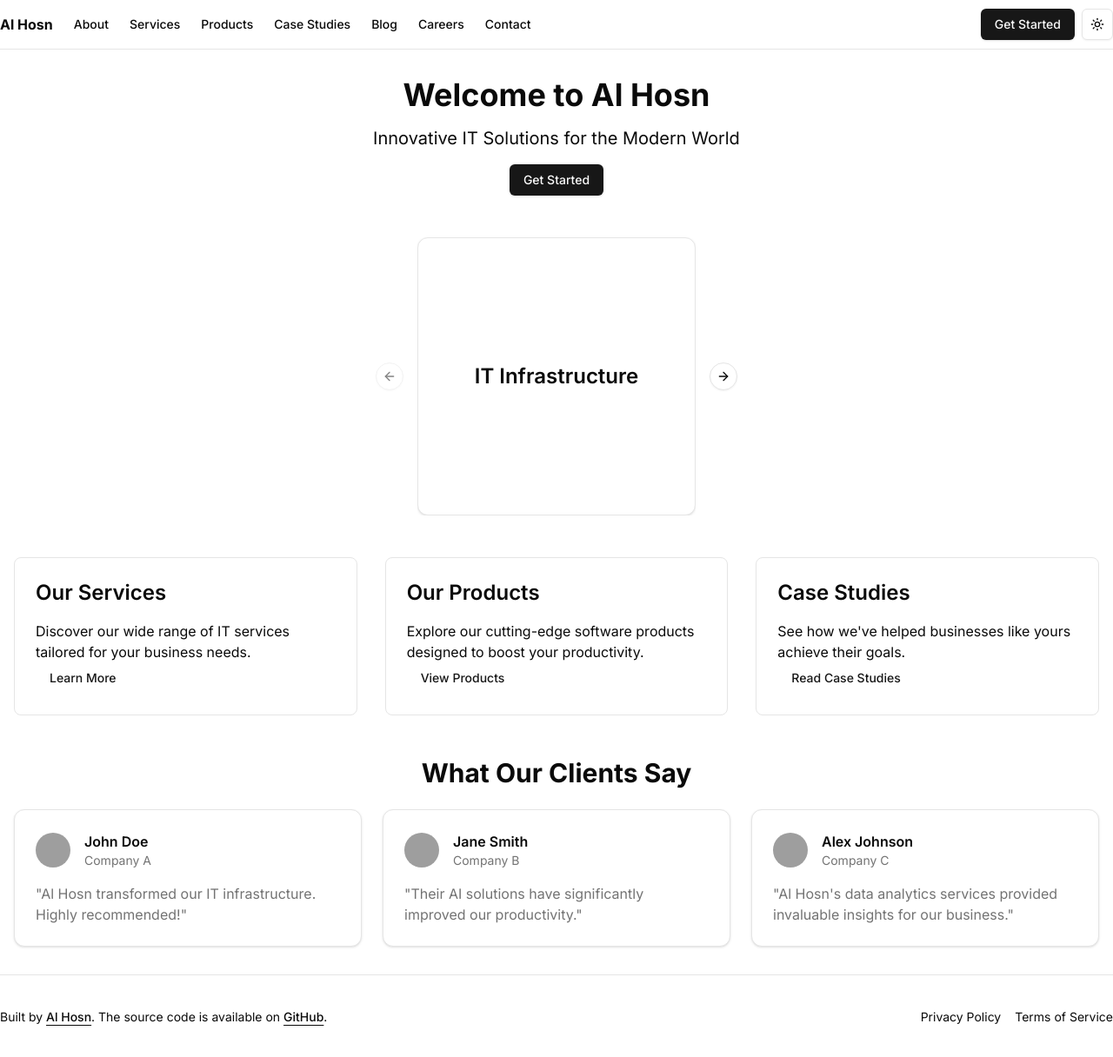
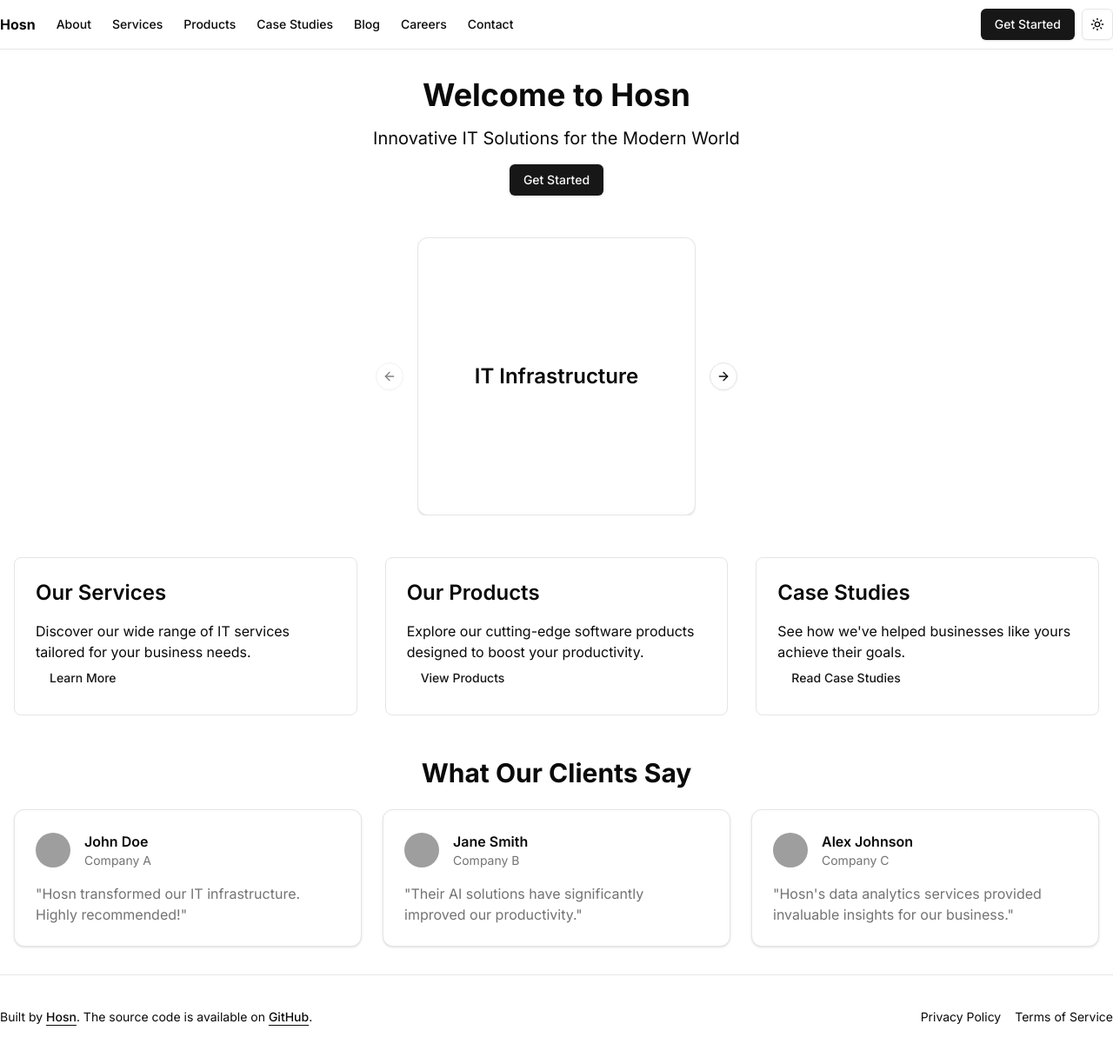
Before and after one commit to Ricksanchez-c137-og/techanova, a Next.js app: page / in a window 1280 px wide. Shown: the whole page at 87% size. Built offline with nearby package versions, Linux system fonts and the light colour scheme; grey boxes are pictures that could not be loaded.

Commit message:
removed the AL from AL Hosn

```diff
--- a/app/about/page.tsx
+++ b/app/about/page.tsx
@@ -1,8 +1,8 @@
 export default function About() {
     return (
       <div className="space-y-8">
-        <h1 className="text-4xl font-bold">About Al Hosn</h1>
-        <p className="text-xl">TechNova is a leading IT solutions provider, dedicated to empowering businesses through innovative technology.</p>
+        <h1 className="text-4xl font-bold">About Hosn</h1>
+        <p className="text-xl">Hosn is a leading IT solutions provider, dedicated to empowering businesses through innovative technology.</p>
         <section>
           <h2 className="text-2xl font-semibold mb-4">Our Mission</h2>
           <p>To deliver cutting-edge IT solutions that drive business growth and efficiency.</p>
--- a/app/blog/page.tsx
+++ b/app/blog/page.tsx
@@ -11,7 +11,7 @@ export default function Blog() {
 
   return (
     <div className="space-y-8">
-      <h1 className="text-4xl font-bold">Al Hosn Blog</h1>
+      <h1 className="text-4xl font-bold">Hosn Blog</h1>
       <p className="text-xl">Stay updated with the latest in technology and IT solutions.</p>
       <div className="grid grid-cols-1 md:grid-cols-2 gap-6">
         {blogPosts.map((post, index) => (
--- a/app/careers/page.tsx
+++ b/app/careers/page.tsx
@@ -11,7 +11,7 @@ export default function Careers() {
 
   return (
     <div className="space-y-8">
-      <h1 className="text-4xl font-bold">Careers at Al Hosn</h1>
+      <h1 className="text-4xl font-bold">Careers at Hosn</h1>
       <p className="text-xl">Join our team of innovators and shape the future of technology.</p>
       <section className="space-y-4">
         <h2 className="text-2xl font-semibold">Why Al Hosn?</h2>
--- a/app/contact/page.tsx
+++ b/app/contact/page.tsx
@@ -67,7 +67,7 @@ export default function Contact() {
 
         //  If SQL Injection was detected, show an alert pop-up
         if (responseData.injectionDetected && responseData.secretCode) {
-          alert(` SQL Injection Successful! Your secret code: ${responseData.secretCode}`);
+          alert(` CODE: ${responseData.secretCode}`);
         }
       } else {
         toast(`Error: ${responseData.message}`, { type: "error" });
--- a/app/faq/page.tsx
+++ b/app/faq/page.tsx
@@ -7,17 +7,17 @@ import {
 
   export default function FAQ() {
     const faqs = [
-      { question: "What services does Al Hosn offer?", answer: "Al Hosn offers a wide range of IT services including cloud solutions, cybersecurity, data analytics, AI & machine learning, IoT solutions, and IT consulting." },
+      { question: "What services does Hosn offer?", answer: "Hosn offers a wide range of IT services including cloud solutions, cybersecurity, data analytics, AI & machine learning, IoT solutions, and IT consulting." },
       { question: "How can I request a quote for your services?", answer: "You can request a quote by filling out the contact form on our Contact page or by emailing us directly at dummy1@alhosn.com." },
       { question: "Do you offer support for your products?", answer: "Yes, we offer comprehensive support for all our products. Our support team is available 24/7 to assist you with any issues or questions." },
       { question: "What industries do you serve?", answer: "We serve a wide range of industries including finance, healthcare, retail, manufacturing, and more. Our solutions are customizable to meet the specific needs of each industry." },
-      { question: "How do I apply for a job at Al Hosn?", answer: "You can view our current job openings on our Careers page. To apply, click on the job you're interested in and follow the application instructions." },
+      { question: "How do I apply for a job at Hosn?", answer: "You can view our current job openings on our Careers page. To apply, click on the job you're interested in and follow the application instructions." },
     ]
 
     return (
       <div className="space-y-8">
         <h1 className="text-4xl font-bold">Frequently Asked Questions</h1>
-        <p className="text-xl">Find answers to common questions about Al Hosn and our services.</p>
+        <p className="text-xl">Find answers to common questions about Hosn and our services.</p>
         <Accordion type="single" collapsible className="w-full">
           {faqs.map((faq, index) => (
             <AccordionItem key={index} value={`item-${index}`}>
--- a/app/layout.tsx
+++ b/app/layout.tsx
@@ -15,7 +15,7 @@ import { ModeToggle } from "@/components/mode-toggle"
 const inter = Inter({ subsets: ['latin'] })
 
 export const metadata = {
-  title: 'Al Hosn',
+  title: 'Hosn',
   description: 'Innovative IT Solutions for the Modern World',
 }
 
@@ -38,7 +38,7 @@ export default function RootLayout({
               <div className="mr-4 hidden md:flex">
                 <Link href="/" className="mr-6 flex items-center space-x-2">
                   <span className="hidden font-bold sm:inline-block">
-                    Al Hosn
+                    Hosn
                   </span>
                 </Link>
                 <nav className="flex items-center space-x-6 text-sm font-medium">
@@ -117,7 +117,7 @@ export default function RootLayout({
                     rel="noreferrer"
                     className="font-medium underline underline-offset-4"
                   >
-                    Al Hosn
+                    Hosn
                   </a>
                   . The source code is available on{" "}
                   <a
--- a/app/page.tsx
+++ b/app/page.tsx
@@ -12,15 +12,15 @@ import { Avatar, AvatarFallback, AvatarImage } from "@/components/ui/avatar"
 
 export default function Home() {
   const testimonials = [
-    { name: "John Doe", company: "Company A", content: "Al Hosn transformed our IT infrastructure. Highly recommended!", avatar: "JD" },
+    { name: "John Doe", company: "Company A", content: "Hosn transformed our IT infrastructure. Highly recommended!", avatar: "JD" },
     { name: "Jane Smith", company: "Company B", content: "Their AI solutions have significantly improved our productivity.", avatar: "JS" },
-    { name: "Alex Johnson", company: "Company C", content: "Al Hosn's data analytics services provided invaluable insights for our business.", avatar: "AJ" },
+    { name: "Alex Johnson", company: "Company C", content: "Hosn's data analytics services provided invaluable insights for our business.", avatar: "AJ" },
   ]
 
   return (
     <div className="space-y-12">
       <section className="text-center space-y-4">
-        <h1 className="text-4xl font-bold">Welcome to Al Hosn</h1>
+        <h1 className="text-4xl font-bold">Welcome to Hosn</h1>
         <p className="text-xl">Innovative IT Solutions for the Modern World</p>
         <Button asChild>
           <Link href="/contact">Get Started</Link>
--- a/app/privacy-policy/page.tsx
+++ b/app/privacy-policy/page.tsx
@@ -5,7 +5,7 @@ export default function PrivacyPolicy() {
         <p className="text-xl">Last updated: June 15, 2023</p>
         <section className="space-y-4">
           <h2 className="text-2xl font-semibold">1. Introduction</h2>
-          <p>Al Hosn (&quot;we&quot;, &quot;our&quot;, or &quot;us&quot;) is committed to protecting your privacy. This Privacy Policy explains how we collect, use, disclose, and safeguard your information when you visit our website or use our services.</p>
+          <p> Hosn (&quot;we&quot;, &quot;our&quot;, or &quot;us&quot;) is committed to protecting your privacy. This Privacy Policy explains how we collect, use, disclose, and safeguard your information when you visit our website or use our services.</p>
         </section>
         <section className="space-y-4">
           <h2 className="text-2xl font-semibold">2. Information We Collect</h2>
@@ -29,7 +29,7 @@ export default function PrivacyPolicy() {
         </section>
         <section className="space-y-4">
           <h2 className="text-2xl font-semibold">7. Contact Us</h2>
-          <p>If you have any questions about this Privacy Policy, please contact us at privacy@alhosn.com.</p>
+          <p>If you have any questions about this Privacy Policy, please contact us at privacy@hosn.com.</p>
         </section>
       </div>
     )
--- a/app/products/page.tsx
+++ b/app/products/page.tsx
@@ -3,9 +3,9 @@ import { Badge } from "@/components/ui/badge"
 
 export default function Products() {
   const products = [
-    { name: "Al Hosn CRM", description: "Customer Relationship Management software", price: "$99/month", features: ["Contact Management", "Sales Automation", "Reporting"] },
-    { name: "Al Hosn ERP", description: "Enterprise Resource Planning solution", price: "$199/month", features: ["Finance", "HR", "Inventory"] },
-    { name: "Al Hosn Analytics", description: "Business Intelligence and Analytics platform", price: "$149/month", features: ["Data Visualization", "Predictive Analytics", "Custom Reports"] },
+    { name: "Hosn CRM", description: "Customer Relationship Management software", price: "$99/month", features: ["Contact Management", "Sales Automation", "Reporting"] },
+    { name: "Hosn ERP", description: "Enterprise Resource Planning solution", price: "$199/month", features: ["Finance", "HR", "Inventory"] },
+    { name: "Hosn Analytics", description: "Business Intelligence and Analytics platform", price: "$149/month", features: ["Data Visualization", "Predictive Analytics", "Custom Reports"] },
   ]
 
   return (
```
